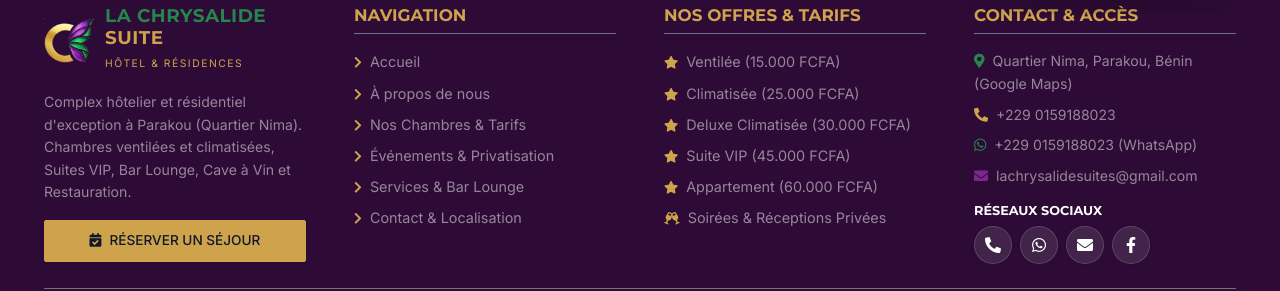
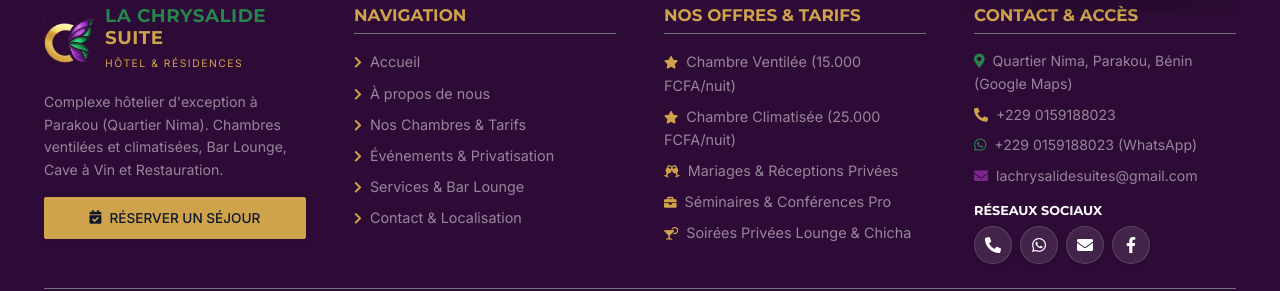
Before and after one commit to missimahu05/Chrysalide-front, a React (Vite) app: page / in a window 1280 px wide. Shown: the part 9660-9951 px from the top of the page. Built offline with nearby package versions, Linux system fonts and the light colour scheme; grey boxes are pictures that could not be loaded.

Commit message:
Nettoyage final du footer et audit 5xWhy accompli

```diff
--- a/src/components/Footer.jsx
+++ b/src/components/Footer.jsx
@@ -22,7 +22,7 @@
               </div>
             </a>
             <p className="text-white-50 mb-3 leading-relaxed" style={{ fontSize: '0.88rem' }}>
-              Complex hôtelier et résidentiel d'exception à Parakou (Quartier Nima). Chambres ventilées et climatisées, Suites VIP, Bar Lounge, Cave à Vin et Restauration.
+              Complexe hôtelier d'exception à Parakou (Quartier Nima). Chambres ventilées et climatisées, Bar Lounge, Cave à Vin et Restauration.
             </p>
             <button
               onClick={onOpenBooking}
@@ -54,12 +54,11 @@
               Nos Offres & Tarifs
             </h5>
             <ul className="list-unstyled mb-0" style={{ fontSize: '0.9rem' }}>
-              <li className="mb-2"><a href="#rooms" className="text-white-50 text-decoration-none hover-gold transition-all"><i className="fa fa-star me-2 text-chrysalide-gold small"></i>Ventilée (15.000 FCFA)</a></li>
-              <li className="mb-2"><a href="#rooms" className="text-white-50 text-decoration-none hover-gold transition-all"><i className="fa fa-star me-2 text-chrysalide-gold small"></i>Climatisée (25.000 FCFA)</a></li>
-              <li className="mb-2"><a href="#rooms" className="text-white-50 text-decoration-none hover-gold transition-all"><i className="fa fa-star me-2 text-chrysalide-gold small"></i>Deluxe Climatisée (30.000 FCFA)</a></li>
-              <li className="mb-2"><a href="#rooms" className="text-white-50 text-decoration-none hover-gold transition-all"><i className="fa fa-star me-2 text-chrysalide-gold small"></i>Suite VIP (45.000 FCFA)</a></li>
-              <li className="mb-2"><a href="#rooms" className="text-white-50 text-decoration-none hover-gold transition-all"><i className="fa fa-star me-2 text-chrysalide-gold small"></i>Appartement (60.000 FCFA)</a></li>
-              <li className="mb-2"><a href="#events" className="text-white-50 text-decoration-none hover-gold transition-all"><i className="fa fa-glass-cheers me-2 text-chrysalide-gold small"></i>Soirées & Réceptions Privées</a></li>
+              <li className="mb-2"><a href="#rooms" className="text-white-50 text-decoration-none hover-gold transition-all"><i className="fa fa-star me-2 text-chrysalide-gold small"></i>Chambre Ventilée (15.000 FCFA/nuit)</a></li>
+              <li className="mb-2"><a href="#rooms" className="text-white-50 text-decoration-none hover-gold transition-all"><i className="fa fa-star me-2 text-chrysalide-gold small"></i>Chambre Climatisée (25.000 FCFA/nuit)</a></li>
+              <li className="mb-2"><a href="#events" className="text-white-50 text-decoration-none hover-gold transition-all"><i className="fa fa-glass-cheers me-2 text-chrysalide-gold small"></i>Mariages & Réceptions Privées</a></li>
+              <li className="mb-2"><a href="#events" className="text-white-50 text-decoration-none hover-gold transition-all"><i className="fa fa-briefcase me-2 text-chrysalide-gold small"></i>Séminaires & Conférences Pro</a></li>
+              <li className="mb-2"><a href="#events" className="text-white-50 text-decoration-none hover-gold transition-all"><i className="fa fa-cocktail me-2 text-chrysalide-gold small"></i>Soirées Privées Lounge & Chicha</a></li>
             </ul>
           </div>
 
```
